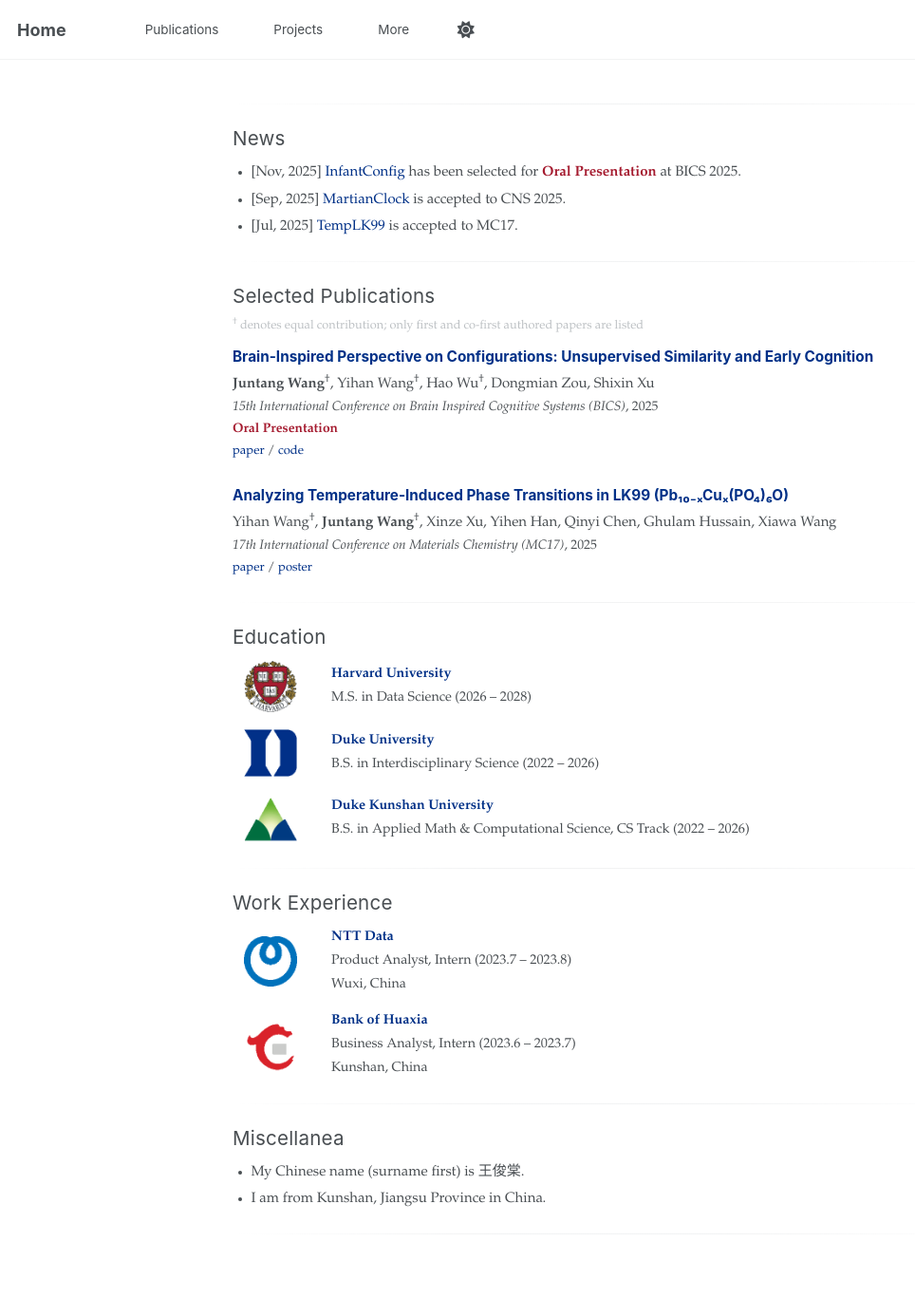
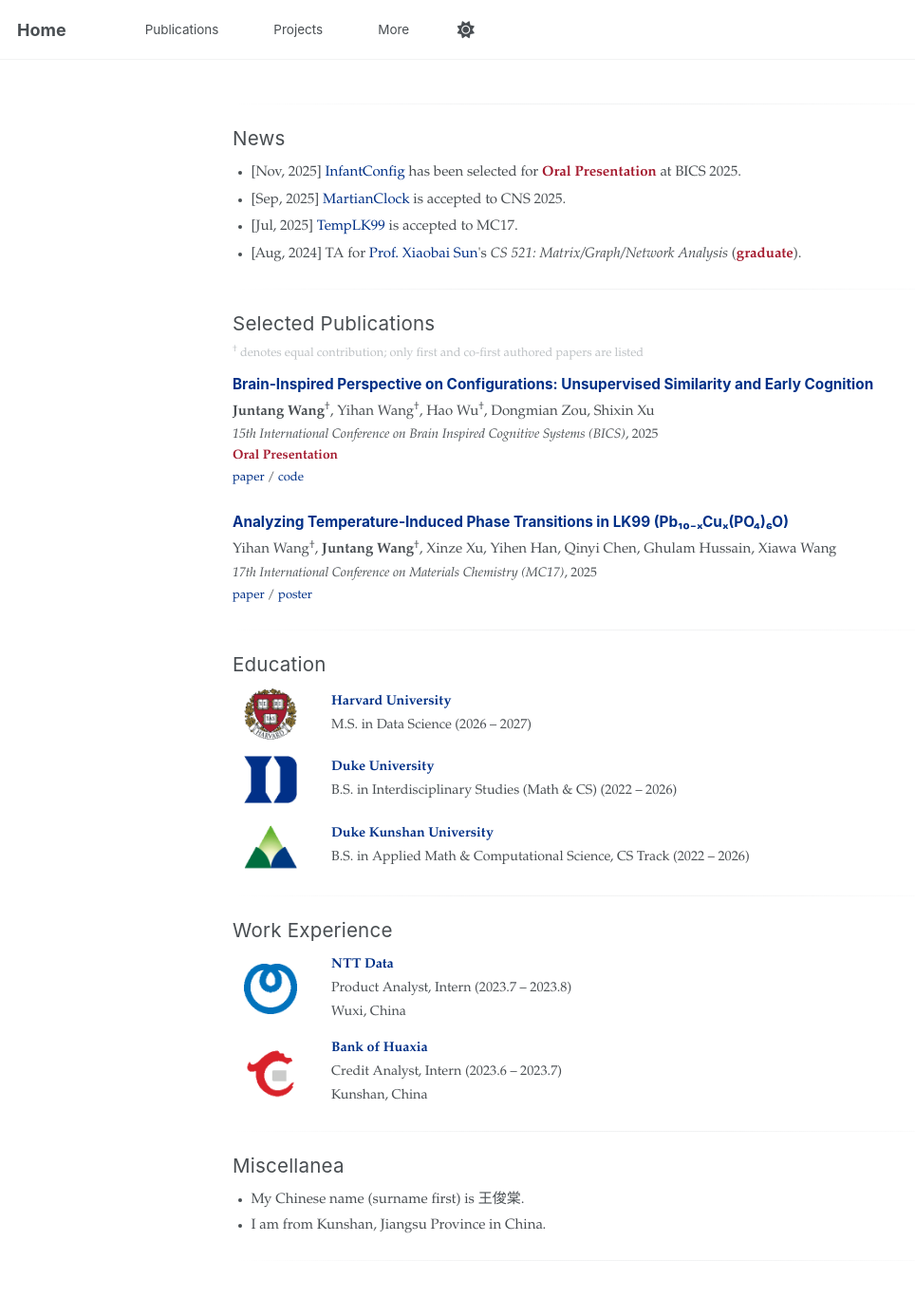
Before and after one commit to juntang1129/juntang1129.github.io, a Jekyll site: the page built from _pages/about.html, in a window 1280 px wide and 1400 px high, scrolled down 420 px. Shown: the top 1367 px of the window at 95% size, without its empty margins (0-964 px from the left). Built offline with Jekyll 4.4.1, drawn with Linux system fonts in a browser that asks for light colours.

Commit message:
Refresh resume PDFs and update homepage to match
- Update resume PDFs (EN + ZH) from Overleaf
- Fix Harvard M.S. dates: 2026–2028 → 2026–2027
- Duke degree: Interdisciplinary Studies (Math & CS)
- Bank of Huaxia: Business Analyst → Credit Analyst
- Add news: TA for Prof. Xiaobai Sun's CS 521 (graduate)

Co-Authored-By: Claude Opus 4.6 <noreply@anthropic.com>

```diff
--- a/_pages/about.html
+++ b/_pages/about.html
@@ -49,6 +49,7 @@ redirect_from:
     <li>[Nov, 2025] <a href="{{ base_path }}/publications/#infantconfig">InfantConfig</a> has been selected for <strong class="hp-pub-award">Oral Presentation</strong> at BICS 2025.</li>
     <li>[Sep, 2025] <a href="{{ base_path }}/publications/#martianclock">MartianClock</a> is accepted to CNS 2025.</li>
     <li>[Jul, 2025] <a href="{{ base_path }}/publications/#lk99">TempLK99</a> is accepted to MC17.</li>
+    <li>[Aug, 2024] TA for <a href="https://scholars.duke.edu/person/xiaobai.sun">Prof. Xiaobai Sun</a>'s <em>CS 521: Matrix/Graph/Network Analysis</em> (<strong class="hp-pub-award">graduate</strong>).</li>
   </ul>
 </div>
 
@@ -90,7 +91,7 @@ redirect_from:
     </div>
     <div class="hp-edu-info">
       <strong><a href="https://gsas.harvard.edu/">Harvard University</a></strong><br>
-      M.S. in Data Science (2026 – 2028)
+      M.S. in Data Science (2026 – 2027)
     </div>
   </div>
   <div class="hp-edu-row">
@@ -99,7 +100,7 @@ redirect_from:
     </div>
     <div class="hp-edu-info">
       <strong><a href="https://duke.edu">Duke University</a></strong><br>
-      B.S. in Interdisciplinary Science (2022 – 2026)
+      B.S. in Interdisciplinary Studies (Math &amp; CS) (2022 – 2026)
     </div>
   </div>
   <div class="hp-edu-row">
@@ -133,7 +134,7 @@ redirect_from:
     </div>
     <div class="hp-work-info">
       <strong><a href="https://www.hxb.com.cn/">Bank of Huaxia</a></strong><br>
-      Business Analyst, Intern (2023.6 – 2023.7)<br>
+      Credit Analyst, Intern (2023.6 – 2023.7)<br>
       Kunshan, China
     </div>
   </div>
```
Also changed, not shown: 2 other files.
